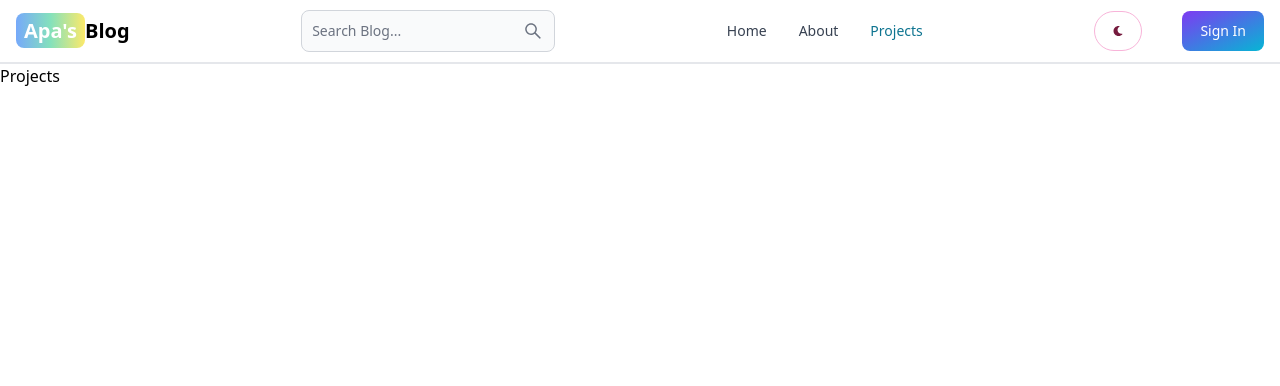
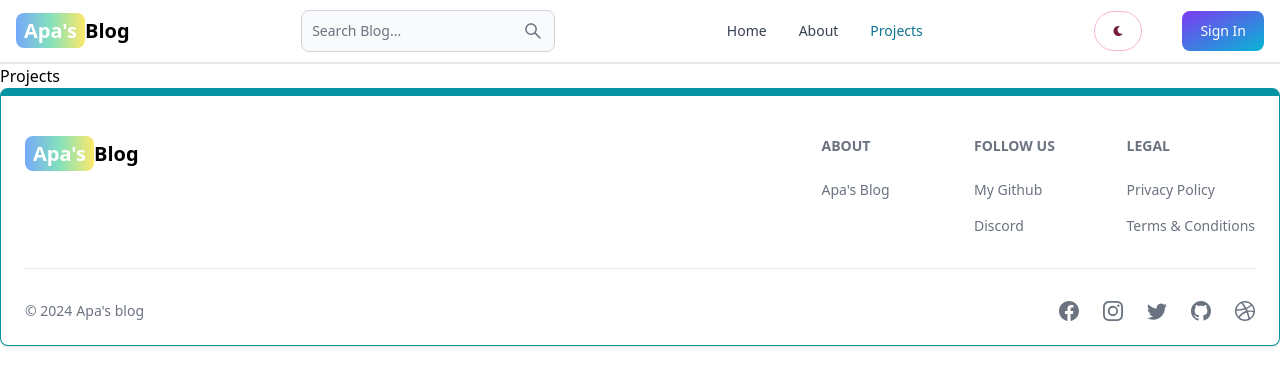
Before and after one commit to Apa-cloud/mern-blog, a React (Vite) app in the folder client/: page /projects in a window 1280 px wide. Shown: the top 386 px of the page. Built offline with nearby package versions, Linux system fonts and the light colour scheme.

Commit message:
created and added the Footer component

```diff
--- a/client/src/App.jsx
+++ b/client/src/App.jsx
@@ -12,6 +12,7 @@
 import About from './pages/About'
 import Projects from './pages/Projects'
 import Header from './components/Header'
+import Footer from './components/Footer'
 
 
 
@@ -28,9 +29,9 @@
       <Route path="/dashboard" element={<Dashboard />} />
       <Route path="/projects" element={<Projects />} />
 
+
       </Routes>
-
-
-    </BrowserRouter>
+    <Footer/>
+  </BrowserRouter>
   )
 }
--- /dev/null
+++ b/client/src/components/Footer.jsx
@@ -0,0 +1,81 @@
+import { Footer } from 'flowbite-react';
+import { Link } from 'react-router-dom';
+import { BsFacebook, BsInstagram, BsTwitter, BsGithub, BsDribbble } from 'react-icons/bs';
+export default function FooterCom() {
+  return (
+    <Footer container className='border border-t-8 border-teal-500'>
+      <div className='w-full max-w-7xl mx-auto'>
+        <div className='grid w-full justify-between sm:flex md:grid-cols-1'>
+          <div className='mt-5'>
+            <Link
+              to='/'
+              className='self-center whitespace-nowrap text-lg sm:text-xl font-semibold dark:text-white'
+            >
+              <span className='px-2 py-1 bg-gradient-to-r from-blue-400 via-green-300 to-yellow-200 rounded-lg text-white'>
+                Apa's
+              </span>
+              Blog
+            </Link>
+          </div>
+          <div className='grid grid-cols-2 gap-8 mt-4 sm:grid-cols-3 sm:gap-6'>
+            <div>
+              <Footer.Title title='About' />
+              <Footer.LinkGroup col>
+                {/* <Footer.Link
+                  href='https://www.100jsprojects.com'
+                  target='_blank'
+                  rel='noopener noreferrer'
+                >
+                  100 JS Projects
+                </Footer.Link> */}
+                <Footer.Link
+                  href='/about'
+                  target='_blank'
+                  rel='noopener noreferrer'
+                >
+                  Apa's Blog
+                </Footer.Link>
+              </Footer.LinkGroup>
+            </div>
+            <div>
+              <Footer.Title title='Follow us' />
+              <Footer.LinkGroup col>
+                <Footer.Link
+                  href='https://www.github.com/Apa-cloud'
+                  target='_blank'
+                  rel='noopener noreferrer'
+                >
+                  My Github
+                </Footer.Link>
+                <Footer.Link href='#'>Discord</Footer.Link>
+              </Footer.LinkGroup>
+            </div>
+            <div>
+              <Footer.Title title='Legal' />
+              <Footer.LinkGroup col>
+                <Footer.Link href='#'>Privacy Policy</Footer.Link>
+                <Footer.Link href='#'>Terms &amp; Conditions</Footer.Link>
+              </Footer.LinkGroup>
+            </div>
+          </div>
+        </div>
+        <Footer.Divider />
+        <div className='w-full sm:flex sm:items-center sm:justify-between'>
+          <Footer.Copyright
+            href='#'
+            by="Apa's blog"
+            year={new Date().getFullYear()}
+          />
+          <div className="flex gap-6 sm:mt-0 mt-4 sm:justify-center">
+            <Footer.Icon href='#' icon={BsFacebook}/>
+            <Footer.Icon href='#' icon={BsInstagram}/>
+            <Footer.Icon href='#' icon={BsTwitter}/>
+            <Footer.Icon href='https://github.com/Apa-cloud' icon={BsGithub}/>
+            <Footer.Icon href='#' icon={BsDribbble}/>
+
+          </div>
+        </div>
+      </div>
+    </Footer>
+  );
+}
```
